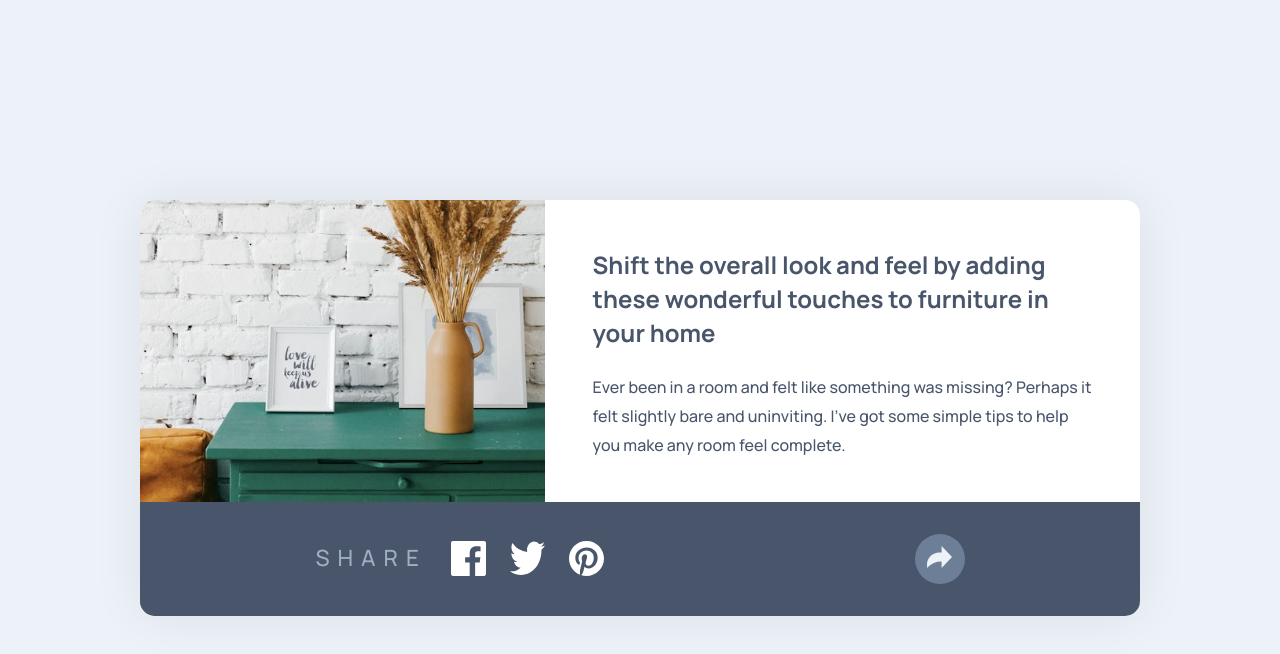
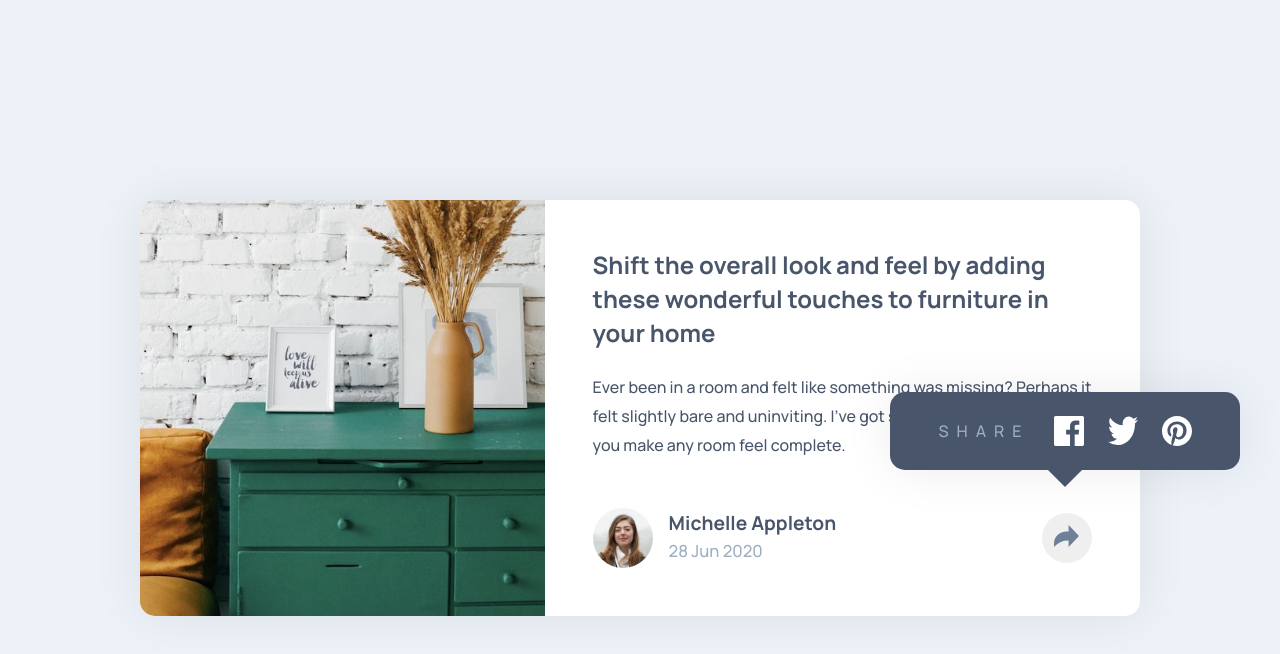
Before and after one commit to cacosted/article-preview, a website: page index.html in a window 1280 px wide. Both pictures are taken after a click on the button 1066 px from the left and 537 px from the top of the page. Drawn offline with Linux system fonts and the light colour scheme.

Commit message:
Added social media box style on desktop and refactored onclick listener

```diff
--- a/index.html
+++ b/index.html
@@ -41,7 +41,7 @@
             </div>
           </div>
 
-          <button id="btn-share" class="btn btn__share" type="button">
+          <button id="btn-share" class="btn btn__share" type="button" onclick="toggleHidden()">
             <img class="btn__img" src="./images/icon-share.svg">
           </button>
 
@@ -52,7 +52,7 @@
               <img class="contacts__img" src="./images/icon-twitter.svg" alt="twitter">
               <img class="contacts__img" src="./images/icon-pinterest.svg" alt="pinterest">
             </div>
-            <button id="btn-share" class="btn btn__share btn__share--active" type="button">
+            <button id="btn-share" class="btn btn__share btn__share--active" type="button" onclick="toggleHidden()">
               <img class="btn__img" src="./images/icon-share-light.svg">
             </button>
           </div>
--- a/main.js
+++ b/main.js
@@ -1,9 +1,7 @@
 const $ = selector => document.querySelector(selector)
 const socialDiv = $('#social-media')
 
-document.querySelectorAll('#btn-share').forEach(element => {
-    element.addEventListener('click', event => {
-      socialDiv.classList.toggle("hidden")
-    })
-  }
-)
+const toggleHidden = (event) => {
+  socialDiv.classList.toggle("hidden")
+  console.log(event)
+}
--- a/styles/card-desktop.styl
+++ b/styles/card-desktop.styl
@@ -1,9 +1,13 @@
 .card
   max-width: 1000px
   display: flex
+  overflow: inherit
 
   &__banner
     width: 100%
+    border-top-left-radius: 15px
+    border-bottom-left-radius: 15px
+    overflow: hidden
 
   &__img
     min-height: 100%
--- a/styles/card.styl
+++ b/styles/card.styl
@@ -1,5 +1,5 @@
 .card
-  box-shadow: 0px 0px 50px rgba(0, 0, 0, 0.08);
+  shadow()
   background-color: #fff
   border-radius: 15px
   overflow: hidden
--- /dev/null
+++ b/styles/contacts-desktop.styl
@@ -0,0 +1,21 @@
+border(color)
+  18px solid color
+.contacts
+  inset-inline-start: inherit
+  inset-inline-end: -10%
+  inset-block-end: 35%
+  padding: 1.5rem;
+  width: 35%;
+  border-radius: 15px;
+  shadow()
+
+  &::after
+    position: absolute
+    inset-block-end: -22%
+    content: ''
+    width: 0;
+    height: 0;
+    border-left: border(transparent);
+    border-right: border(transparent);
+
+    border-top: border(main-dark);
--- a/styles/contacts.styl
+++ b/styles/contacts.styl
@@ -19,10 +19,10 @@
 
   &__title
     text-transform: uppercase;
-    font-size: 1.4rem
+    font-size: 1rem
     letter-spacing: .5rem
     color: main-color
 
   &__img
     aspect-ratio: 1
-    width: 35px
+    width: 30px
--- a/styles/main.styl
+++ b/styles/main.styl
@@ -1,5 +1,8 @@
 @require '_variables'
 @require '_reset'
+
+shadow()
+  box-shadow: 0px 0px 50px rgba(0, 0, 0, 0.08);
 
 .container
   min-height: 100vh
@@ -13,6 +16,10 @@
 
 @media (min-width: 800px)
   @require 'card-desktop'
+  @require 'contacts-desktop'
+
+  .btn__share--active
+    display: none
 
 // Utilies
 .hidden
```
Also changed, not shown: public/main.css.
